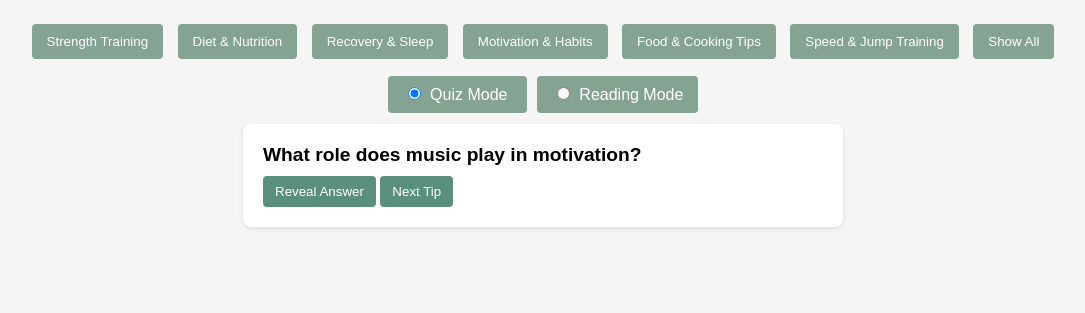
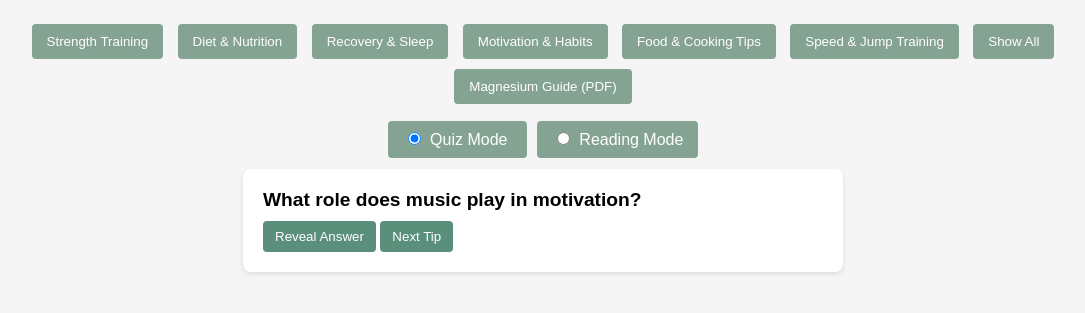
Before and after one commit to albS101/fitBasics, a plain HTML site: page index.html in a window 1280 px wide. Shown: the part 89-402 px from the top of the page, without its empty margins (97-1182 px from the left). Drawn offline with nearby package versions, Linux system fonts and the light colour scheme.

Commit message:
new layout

```diff
--- a/index.html
+++ b/index.html
@@ -17,14 +17,24 @@
       text-align: center;
       margin-bottom: 20px;
     }
-    .nav button, .mode label {
+    .nav button, .mode label, .ext-button {
       margin: 5px;
       padding: 10px 15px;
-      background-color: #85a392;
       border: none;
       border-radius: 4px;
+      cursor: pointer;
+    }
+    .nav button {
+      background-color: #85a392;
       color: #fff;
-      cursor: pointer;
+    }
+    .ext-button {
+      background-color: #e88e5a; /* Extended Knowledge button in orange */
+      color: #fff;
+    }
+    .mode label {
+      background-color: #85a392;
+      color: #fff;
     }
     .mode input {
       margin-right: 5px;
@@ -71,7 +81,9 @@
     <button onclick="filterTopic('Food & Cooking Tips')">Food & Cooking Tips</button>
     <button onclick="filterTopic('Speed & Jump Training')">Speed & Jump Training</button>
     <button onclick="showAll()">Show All</button>
-  </div>
+    <a href="extendedKnowledge.pdf" target="_blank">
+      <button class="ext-button">Magnesium Guide (PDF)</button>
+    </a>  </div>
 
   <!-- Mode Selection -->
   <div class="mode">
```
Also changed, not shown: 1 other file.
